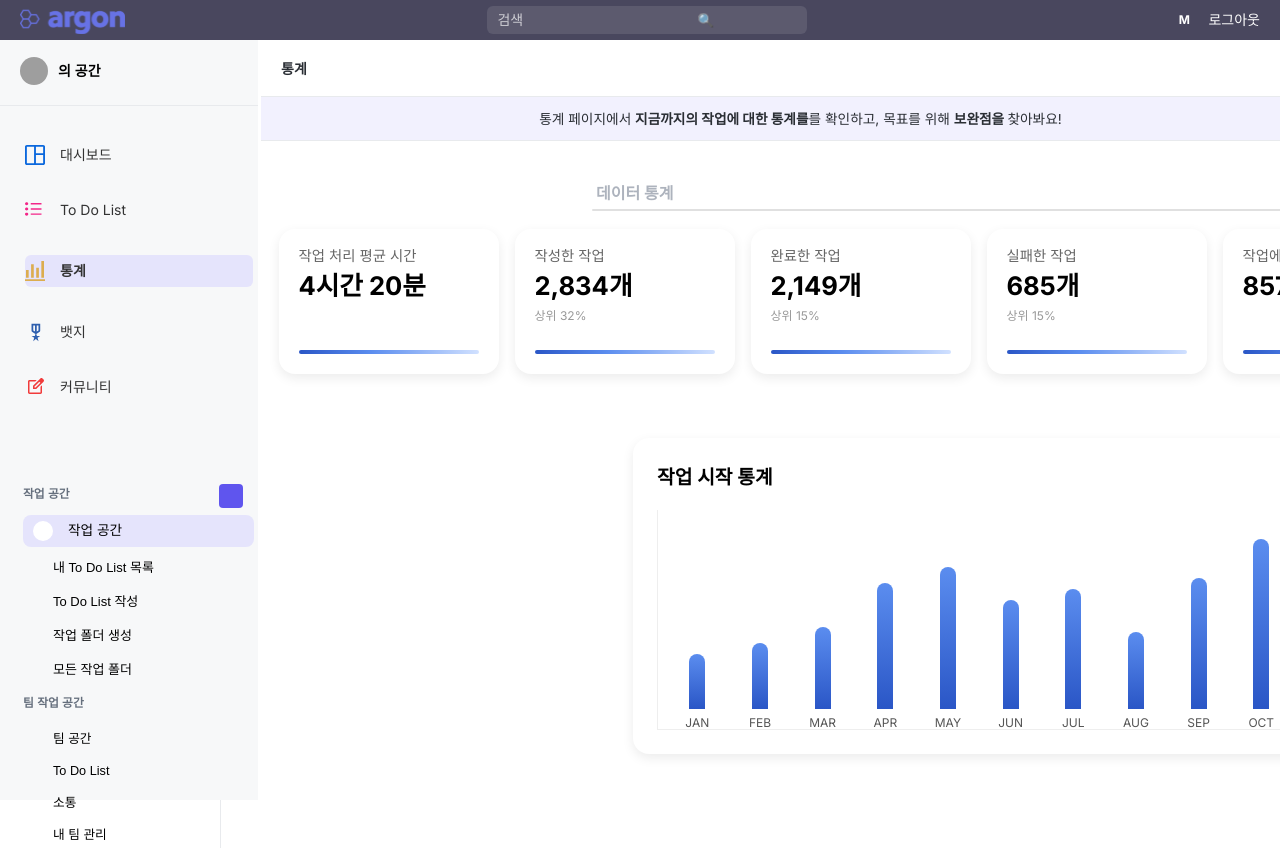
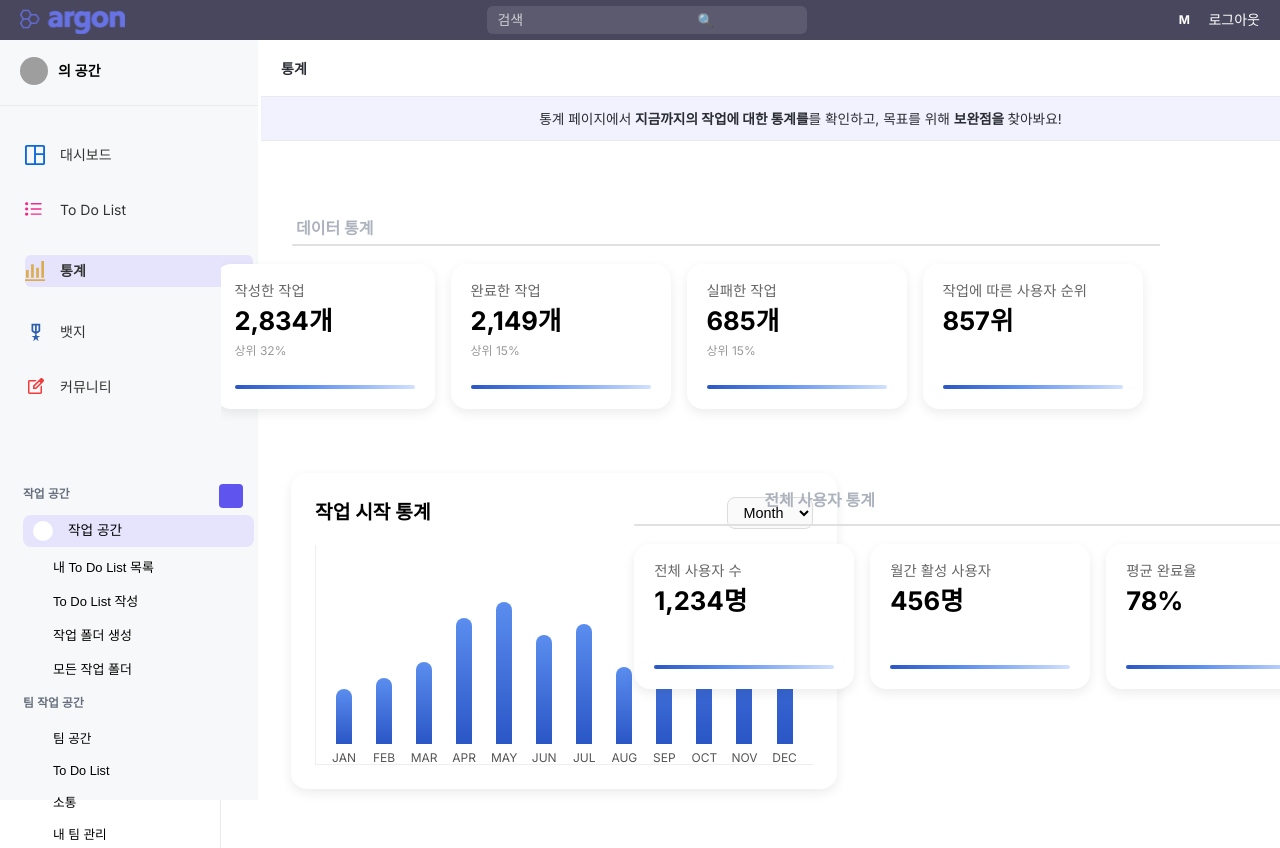
Before and after one commit to SungWookkk/FTT_frontend, a React (Create React App) app: page /statistics in a window 1280 px wide. Built offline with nearby package versions, Linux system fonts and the light colour scheme; grey boxes are pictures that could not be loaded.

Commit message:
5/8 feat: [Statistics] 전체 사용자 통계 영역 추가

```diff
--- a/src/components/statistics/StatisticsContentPage.js
+++ b/src/components/statistics/StatisticsContentPage.js
@@ -2,29 +2,11 @@ import React from "react";
 import "../statistics/css/StatisticsContentPage.css";
 
 const CARD_DATA = [
-    {
-        title: "작업 처리 평균 시간",
-        value: "4시간 20분",
-    },
-    {
-        title: "작성한 작업",
-        value: "2,834개",
-        subtitle: "상위 32%",
-    },
-    {
-        title: "완료한 작업",
-        value: "2,149개",
-        subtitle: "상위 15%",
-    },
-    {
-        title: "실패한 작업",
-        value: "685개",
-        subtitle: "상위 15%",
-    },
-    {
-        title: "작업에 따른 사용자 순위",
-        value: "857위",
-    },
+    { title: "작업 처리 평균 시간", value: "4시간 20분" },
+    { title: "작성한 작업", value: "2,834개", subtitle: "상위 32%" },
+    { title: "완료한 작업", value: "2,149개", subtitle: "상위 15%" },
+    { title: "실패한 작업", value: "685개", subtitle: "상위 15%" },
+    { title: "작업에 따른 사용자 순위", value: "857위" },
 ];
 
 const MONTHS = [
@@ -63,22 +45,24 @@ const StatisticsContentPage = () => {
                 </p>
             </div>
 
+            <div className="all-statisics-container">
+                {/* ─────────── 카드 요약 영역 ─────────── */}
                 <div className="statistics-cards">
                     <p className="cards-section-title">데이터 통계</p>
-                <div className="info-underline1"/>
+                    <div className="info-underline1" />
                     {CARD_DATA.map((c, idx) => (
                         <div key={idx} className="stat-card">
                             <p className="card-title">{c.title}</p>
                             <p className="card-value">{c.value}</p>
                             {c.subtitle && <p className="card-subtitle">{c.subtitle}</p>}
                             <div className="card-line-chart">
-                            <div className="line-chart-path"/>
+                                <div className="line-chart-path" />
                             </div>
                         </div>
                     ))}
                 </div>
 
-            {/* 바 차트 영역 */}
+                {/* ─────────── 바 차트 영역 ─────────── */}
                 <div className="statistics-container">
                     <div className="statistics-chart">
                         <div className="chart-header">
@@ -92,11 +76,44 @@ const StatisticsContentPage = () => {
                                 <div key={i} className="bar-wrapper">
                                     <div
                                         className="bar"
-                                    style={{height: `${(m.value / 400) * 100}%`}}
+                                        style={{ height: `${(m.value / 400) * 100}%` }}
                                     />
                                     <span className="bar-label">{m.label}</span>
                                 </div>
                             ))}
+                        </div>
+                    </div>
+                </div>
+
+                {/* ─────────── 전체 사용자 통계 섹션 ─────────── */}
+                <div className="user-stats-section">
+                    <p className="cards-section-title">전체 사용자 통계</p>
+                    <div className="user-stats-underline" />
+
+                    <div className="user-stats-cards">
+                        <div className="stat-card">
+                            <p className="card-title">전체 사용자 수</p>
+                            <p className="card-value">1,234명</p>
+                            <div className="card-line-chart">
+                                <div className="line-chart-path" />
+                            </div>
+                        </div>
+
+                        <div className="stat-card">
+                            <p className="card-title">월간 활성 사용자</p>
+                            <p className="card-value">456명</p>
+                            <div className="card-line-chart">
+                                <div className="line-chart-path" />
+                            </div>
+                        </div>
+
+                        <div className="stat-card">
+                            <p className="card-title">평균 완료율</p>
+                            <p className="card-value">78%</p>
+                            <div className="card-line-chart">
+                                <div className="line-chart-path" />
+                            </div>
+                        </div>
                     </div>
                 </div>
             </div>
--- a/src/components/statistics/css/StatisticsContentPage.css
+++ b/src/components/statistics/css/StatisticsContentPage.css
@@ -1,17 +1,17 @@
 .statistics-container {
-    max-width: 1200px;
-    padding: 0 16px;
+    float: left;
+    width: 65%;
+    margin-left: 0;
 }
 
 .statistics-cards {
-    position: relative;         /* 내부 절대위치 요소를 위해 */
+    position: relative;
     display: flex;
     gap: 16px;
-    justify-content: center;    /* 카드 중앙 정렬 */
+    justify-content: center;
     overflow-x: auto;
-    padding: 8px 0 32px;        /* top 패딩으로 언더라인 자리 확보, bottom 패딩 유지 */
+    padding: 8px 0 32px;
     margin-bottom: 32px;
-    /* 스크롤바 숨기기 */
     scrollbar-width: none;
     margin-top: 44px;
 }
@@ -78,7 +78,7 @@
     padding: 24px;
     box-shadow: 0 4px 12px rgba(0, 0, 0, 0.08);
     margin-bottom: 32px;
-    margin-left: 356px;
+    margin-left: 330px;
 }
 
 
@@ -188,3 +188,47 @@
     font-size: 16px;
     font-weight: 700;
 }
+.all-statisics-container{
+    position: relative;
+    right: 300px;
+    top: 35px;
+
+}
+/* ─────────── 전체 사용자 통계 섹션 ─────────── */
+.user-stats-section {
+    float: right;
+    width: 30%;
+    margin-top: 48px;
+}
+.user-stats-section .cards-section-title {
+    position: relative;
+    top: -29px;
+    left: 40%;
+    transform: translateX(-50%);
+    color: #adb3bd;
+    font-size: 16px;
+    font-weight: 700;
+}
+.user-stats-underline {
+    position: relative;
+    top: -13px;
+    left: 50%;
+    transform: translateX(-50%);
+    width: calc(220px * 3 + 16px * 2);
+    height: 2px;
+    background-color: #e0e0e0;
+    border-radius: 1px;
+}
+.user-stats-cards {
+    display: flex;
+    gap: 16px;
+    justify-content: center;
+    position: relative;
+    top: -31px;
+}
+/* float 정리용 clearfix */
+.all-statisics-container::after {
+    content: "";
+    display: block;
+    clear: both;
+}
```
Lines whose indentation alone changed are shown as unchanged.
